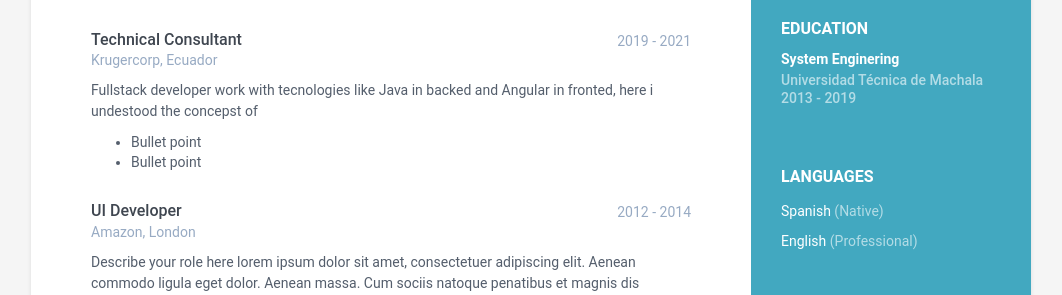
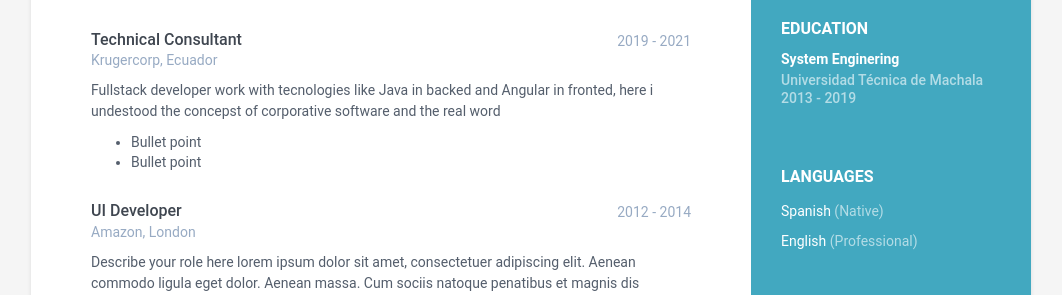
Before and after one commit to elcordova/caring-europa-fe48a, a Jekyll site: the page built from index.html, in a window 1280 px wide. Shown: the part 580-875 px from the top of the page, without its empty margins (109-1171 px from the left). Built offline with Jekyll 4.4.1, drawn with Linux system fonts in a browser that asks for light colours.

Commit message:
data.yml: changed

```diff
--- a/_data/data.yml
+++ b/_data/data.yml
@@ -60,7 +60,7 @@
     time: 2019 - 2021
     company: 'Krugercorp, Ecuador'
     details: |
-      Fullstack developer work with tecnologies like Java in backed and Angular in fronted, here i undestood the concepst of
+      Fullstack developer work with tecnologies like Java in backed and Angular in fronted, here i undestood the concepst of corporative software and the real word
         - Bullet point
         - Bullet point
   - role: UI Developer
```
